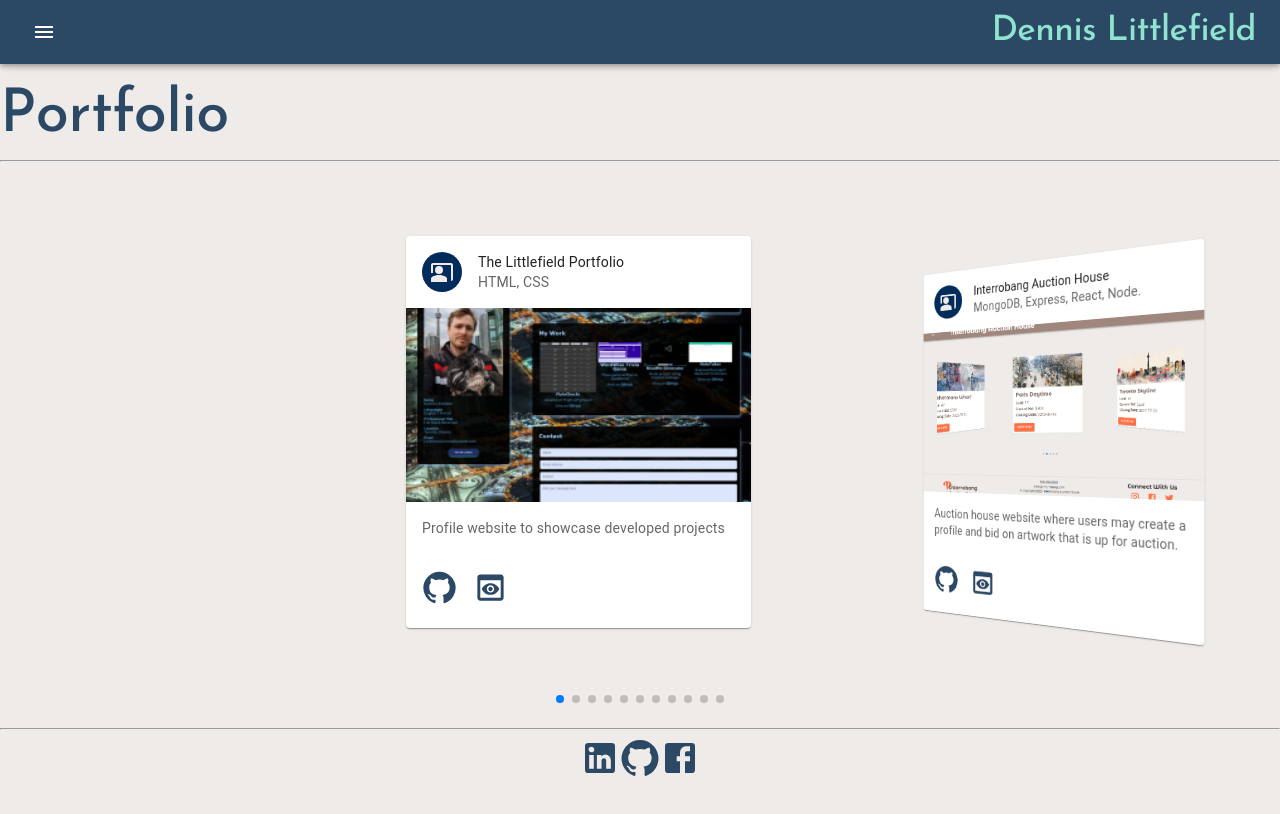
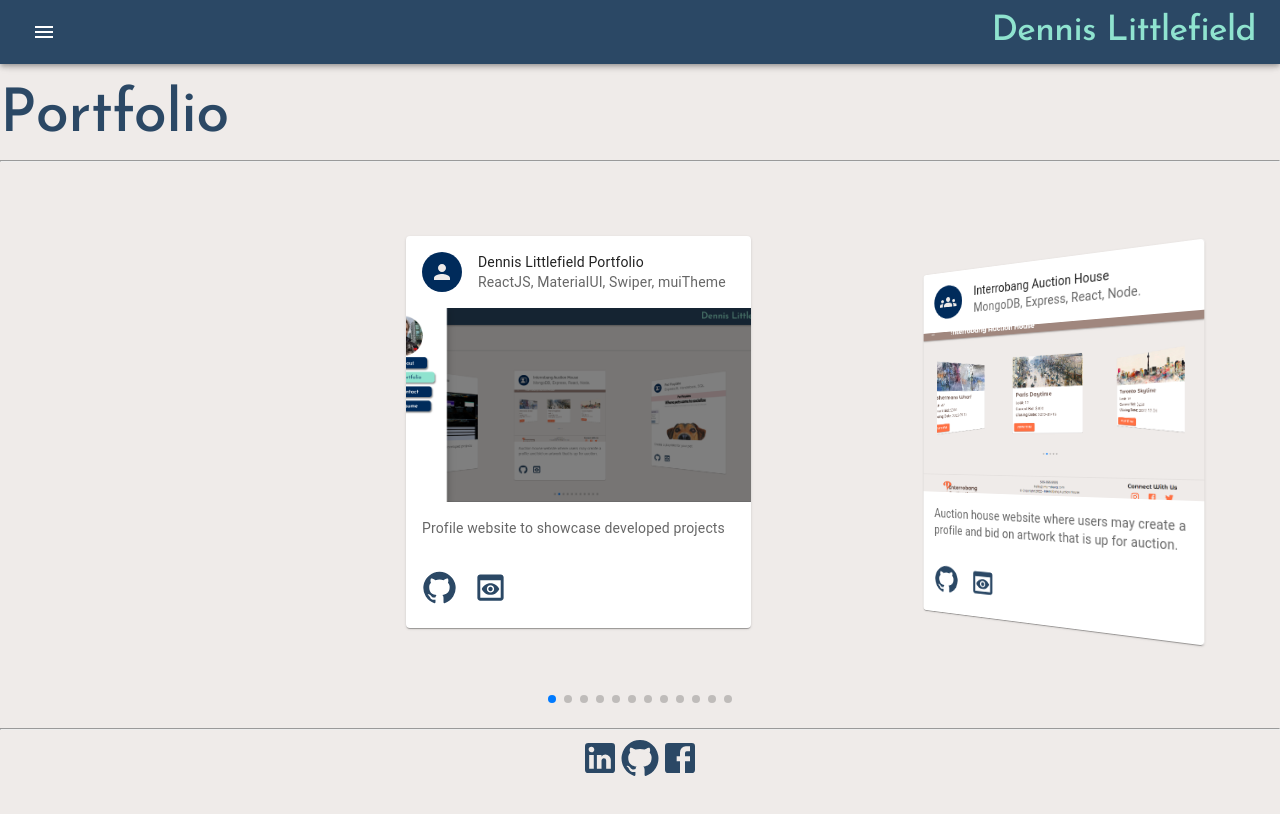
Before and after one commit to DLittlefield81/reactportfolio, a React (Create React App) app: page /portfolio in a window 1280 px wide. Shown: the top 814 px of the page. Built offline with nearby package versions, Linux system fonts and the light colour scheme; a web font is replaced by a local one.

Commit message:
updated cards on projects

```diff
--- a/src/components/Projects.js
+++ b/src/components/Projects.js
@@ -14,15 +14,15 @@ import CoPresentIcon from '@mui/icons-material/CoPresent';
 import PreviewIcon from '@mui/icons-material/Preview';
 import GitHubIcon from '@mui/icons-material/GitHub';
 
+
 function Project(props) {
-
-
+  const hasRepo = props.hasRepo
 return (
-    <Card  sx={{ maxWidth: 345, minWidth: 345, margin: 2 }}>
+  <Card sx={{ maxWidth: 345, minWidth: 345, margin: 2 }}>
     <CardHeader
       avatar={
-          <Avatar  sx={{ bgcolor: "#002B5B" }} aria-label="recipe">
-           <CoPresentIcon/>
+        <Avatar sx={{ bgcolor: "#002B5B" }} aria-label="Team Size">
+          <Tooltip title={props.size}>{props.group}</Tooltip>
         </Avatar>
       }
 
@@ -41,6 +41,8 @@ function Project(props) {
       </Typography>
     </CardContent>
     <CardActions disableSpacing>
+      {/* Conditional Action */}
+
       <Tooltip title="View Repository on GitHub">
         <IconButton aria-label="GitHub">
           <Link color="primary" underline="none" href={props.repository} rel="noreferrer" target="_blank" className="btn btn-primary">
@@ -50,9 +52,10 @@ function Project(props) {
           </Link>
         </IconButton>
       </Tooltip>
+      {/* Conditional Action */}
       <Tooltip title="View Deployed Site">
         <IconButton aria-label="View Deployed Site">
-          <Link color="primary" underline="none"  href={props.deployed} rel="noreferrer" target="_blank" className="btn btn-primary">
+          <Link color="primary" underline="none" href={props.deployed} rel="noreferrer" target="_blank" className="btn btn-primary">
             <Typography>
               <PreviewIcon fontSize="large" />
             </Typography>
--- a/src/components/SwiperGallery/SwiperGallery.jsx
+++ b/src/components/SwiperGallery/SwiperGallery.jsx
@@ -10,12 +10,60 @@ import "swiper/css/effect-coverflow";
 import "swiper/css/pagination";
 import "./SwiperGallery.css";
 
+import Team from '@mui/icons-material/Groups';
+import Solo from '@mui/icons-material/Person';
 
 // import required modules
 import { EffectCoverflow, Pagination } from "swiper";
 
 const projects = [
     {
+        group: Solo,
+        size: 'Individual Project',
+        title: "Dennis Littlefield Portfolio",
+        image: Images.reactPortfolio,
+        alt: "Dennis Littlefield Portfolio",
+        tech: "ReactJS, MaterialUI, Swiper, muiTheme",
+        description: "Profile website to showcase developed projects",
+        repository: "https://github.com/DLittlefield81/reactportfolio",
+        deployed: "https://dlittlefield81.github.io/reactportfolio/"
+    },
+    {
+        group: Team,
+        size: 'Team of Three',
+        title: "Interrobang Auction House",
+        image: Images.interrobang,
+        alt: "Interrobang Auction House",
+        tech: "MongoDB, Express, React, Node.",
+        description: "Auction house website where users may create a profile and bid on artwork that is up for auction.",
+        repository: "https://github.com/RGarrettLee/Interrobang-Auction-House",
+        deployed: "https://interrobang-auction-house.herokuapp.com/"
+    },
+    {
+        group: Team,
+        size: 'Team of Three',
+        title: "Pet Playdate",
+        image: Images.petPlaydate,
+        alt: "Pet Playdate",
+        tech: "ExpressJS, Handlebars, SQL",
+        description: "Create a playdate for your pet",
+        repository: "https://github.com/DLittlefield81/pet-playdate",
+        deployed: "https://pet-play-date.herokuapp.com/"
+    },
+    {
+        group: Team,
+        size: 'Team of Two',
+        title: "FlyteChecker",
+        image: Images.flyteChecker,
+        alt: "HTML CSS JavaScript AmadeusAPI",
+        tech: "RestAPI, JavaScript, HTML, CSS",
+        description: "View flight information between chosen cities",
+        repository: "https://github.com/DLittlefield81/FlytCheckr",
+        deployed: "https://dlittlefield81.github.io/FlytCheckr/"
+    },
+    {
+        group: Solo,
+        size: 'Individual Project',
         title: "The Littlefield Portfolio",
         image: Images.htmlPortfolio,
         alt: "The Littlefield Portfolio",
@@ -25,33 +73,8 @@ const projects = [
         deployed: "https://dlittlefield81.github.io/DennisLittlefieldPortfolio/"
     },
     {
-        title: "Interrobang Auction House",
-        image: Images.interrobang,
-        alt: "Interrobang Auction House",
-        tech: "MongoDB, Express, React, Node.",
-        description: "Auction house website where users may create a profile and bid on artwork that is up for auction.",
-        repository: "https://github.com/RGarrettLee/Interrobang-Auction-House",
-        deployed: "https://interrobang-auction-house.herokuapp.com/"
-    },
-    {
-        title: "Pet Playdate",
-        image: Images.petPlaydate,
-        alt: "Pet Playdate",
-        tech: "ExpressJS, Handlebars, SQL",
-        description: "Create a playdate for your pet",
-        repository: "https://github.com/DLittlefield81/pet-playdate",
-        deployed: "https://pet-play-date.herokuapp.com/"
-    },
-    {
-        title: "FlyteChecker",
-        image: Images.flyteChecker,
-        alt: "HTML CSS JavaScript AmadeusAPI",
-        tech: "RestAPI, JavaScript, HTML, CSS",
-        description: "View flight information between chosen cities",
-        repository: "https://github.com/DLittlefield81/FlytCheckr",
-        deployed: "https://dlittlefield81.github.io/FlytCheckr/"
-    },
-    {
+        group: Solo,
+        size: 'Individual Project',
         title: "Horiseon",
         image: Images.horiseon,
         alt: "Horiseon",
@@ -61,6 +84,8 @@ const projects = [
         deployed: "https://dlittlefield81.github.io/horiseon-web/"
     },
     {
+        group: Solo,
+        size: 'Individual Project',
         title: "Wordwise",
         image: Images.wordwise,
         alt: "Wordwise",
@@ -70,6 +95,8 @@ const projects = [
         deployed: "https://dlittlefield81.github.io/WordWise/"
     },
     {
+        group: Solo,
+        size: 'Individual Project',
         title: "Text Editor",
         image: Images.jate,
         alt: "Text Editor",
@@ -79,6 +106,8 @@ const projects = [
         deployed: "https://mighty-retreat-28358.herokuapp.com/"
     },
     {
+        group: Solo,
+        size: 'Individual Project',
         title: "Tech Blog",
         image: Images.techBlog,
         alt: "Tech Blog",
@@ -88,6 +117,8 @@ const projects = [
         deployed: "https://blooming-brushlands-35431.herokuapp.com/"
     },
     {
+        group: Solo,
+        size: 'Individual Project',
         title: "Campos Lab",
         image: Images.camposlab,
         alt: "Campos Lab",
@@ -97,6 +128,8 @@ const projects = [
         deployed: "https://lab.research.sickkids.ca/campos/"
     },
     {
+        group: Solo,
+        size: 'Individual Project',
         title: "Livelihood Kitchen",
         image: Images.livelihoodkitchen,
         alt: "Livelihood Kitchen",
@@ -106,6 +139,8 @@ const projects = [
         deployed: "https://livelihoodkitchen.com"
     },
     {
+        group: Solo,
+        size: 'Individual Project',
         title: "Tashan Events",
         image: Images.tashan,
         alt: "Tashan Events",
@@ -139,7 +174,7 @@ export default function SwiperGallery() {
             >
                 {projects.map((project) =>
                 <SwiperSlide>
-                        <Project title={project.title} image={project.image} alt={project.alt} tech={project.tech} description={project.description} repository={project.repository} deployed={project.deployed} />
+                        <Project group={<project.group />} size={project.size } title={project.title} image={project.image} alt={project.alt} tech={project.tech} description={project.description} repository={project.repository} deployed={project.deployed} />
                 </SwiperSlide>
                 )}
             </Swiper>
--- a/src/components/images/projects/index.js
+++ b/src/components/images/projects/index.js
@@ -1,5 +1,7 @@
 import ProfilePhoto from "./ProfilePhoto.jpg";
 import htmlPortfolio from "./TheLittlefieldPortfolio.png";
+import reactPortfolio from "./dennislittlefield-portfolio.png";
+
 //Projects
 import petPlaydate from "./petplaydate.png";
 import flyteChecker from "./flyteChecker.png";
@@ -21,6 +23,7 @@ import tashan from "./tashan.png";
 export default {
     interrobang,
     ProfilePhoto,
+    reactPortfolio,
     htmlPortfolio,
     petPlaydate,
     flyteChecker,
--- a/src/components/pages/Resume.js
+++ b/src/components/pages/Resume.js
@@ -29,7 +29,7 @@ class Resume extends Component {
               <Tooltip title="Download My Resume">
             <Link href={dlLink} target="_blank" style={{mx:'auto', textDecoration: 'none' }} download>
           <Button style={{  justifyContent: 'center', alignItems: 'center'}}variant="contained" color="primary" fontsize="24">
-                <LocalPrintshopIcon color="secondary" />  Download or Print My Resume
+                <LocalPrintshopIcon/>&nbsp;  Download or Print My Resume
           </Button></Link>
           </Tooltip>
             </div>
```
Also changed, not shown: src/components/images/projects/dennislittlefield-portfolio.png (added). Lines whose indentation alone changed are shown as unchanged.
